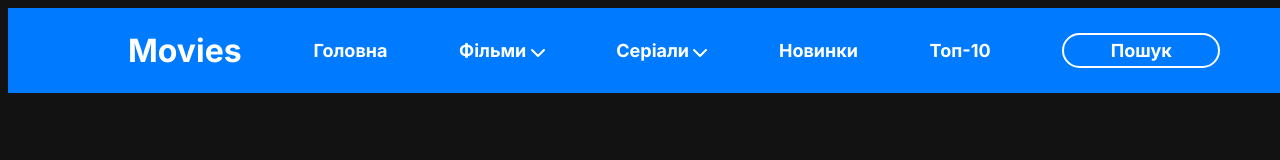
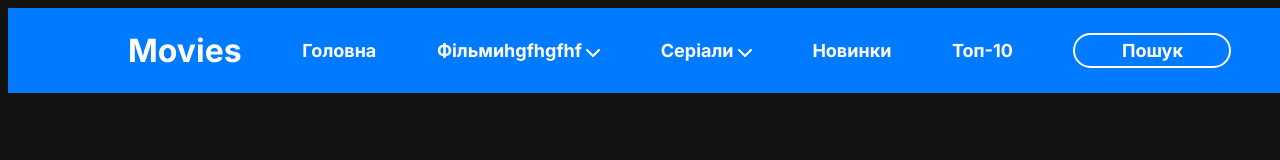
Before and after one commit to OleksandraYurkova/Movies-project, a plain HTML site: page index.html in a window 1280 px wide. Shown: the top 160 px of the page. Drawn offline with Linux system fonts and the light colour scheme.

Commit message:
main page

```diff
--- a/index.html
+++ b/index.html
@@ -16,7 +16,7 @@
     <header class="header">
     <span class="logo">Movies</span>
     <span class="nav">Головна</span>
-    <span class="nav">Фільми
+    <span class="nav">Фільмиhgfhgfhf
         <img src="icon/Arrow.svg" class="arrow"/>
     </span>
     <span class="nav">Серіали
```
